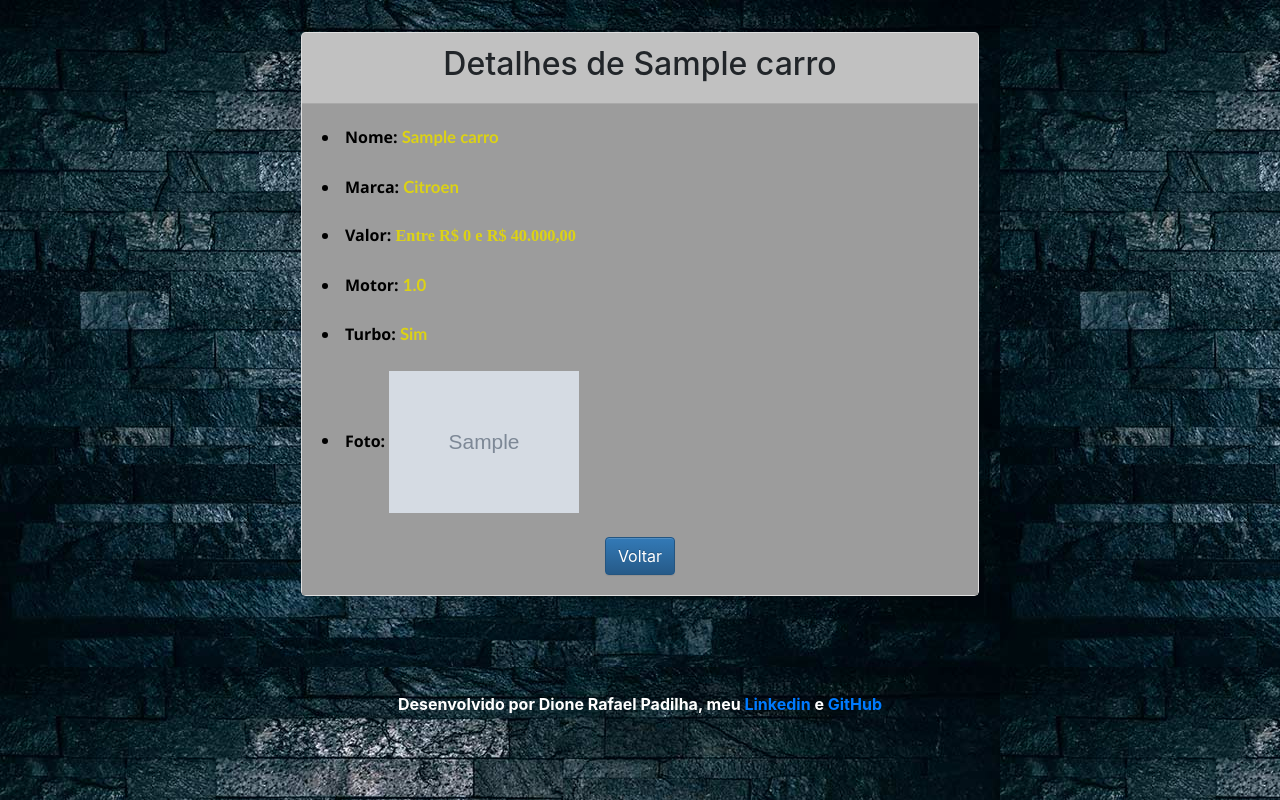
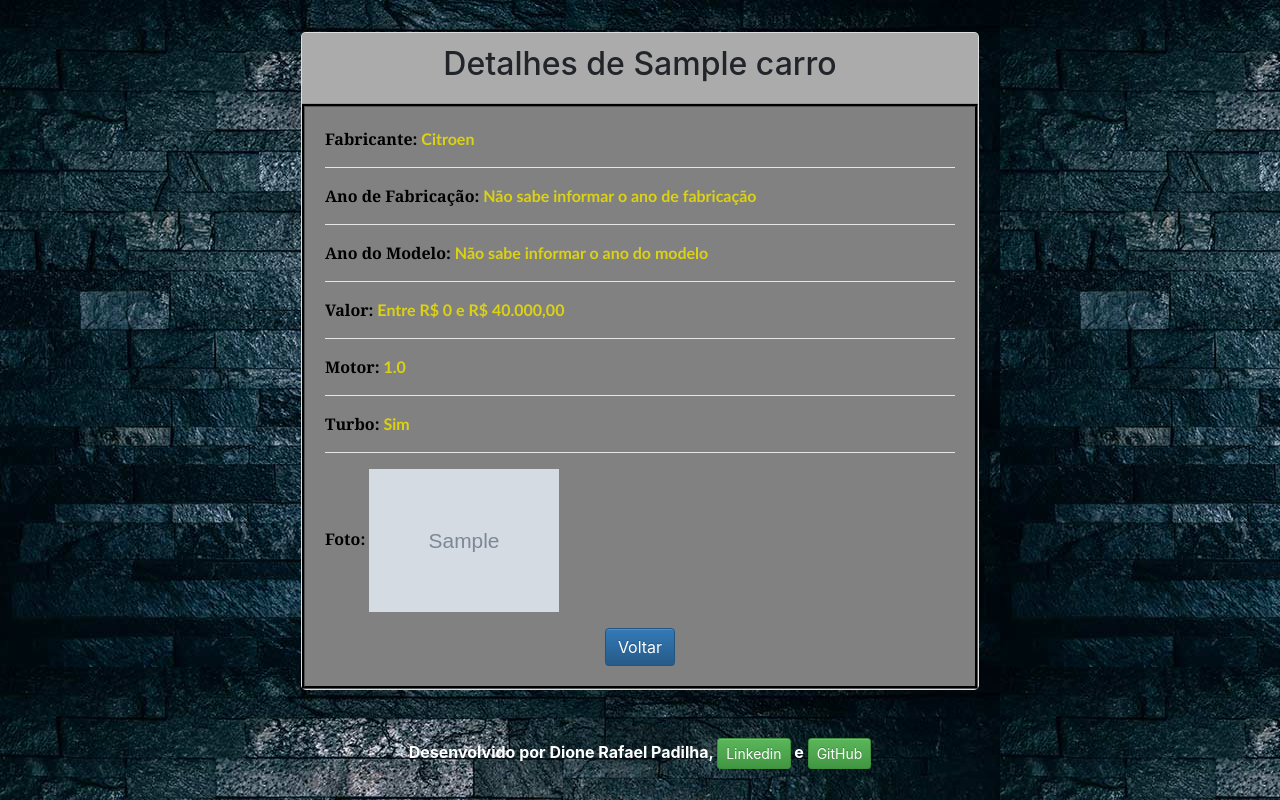
Before and after one commit to Dio30/Projeto_Carros, a Django app: page /carros/detalhes/1/ in a window 1280 px wide. Run offline with Django 4.2, Linux system fonts and the light colour scheme; a user stored in the database is signed in; tables that the repository leaves empty hold one stand-in row (values such as "Sample post"); grey boxes marked "Sample" are stand-in pictures; some libraries are stand-ins or nearby versions.

Commit message:
fix details and more

```diff
--- a/carros/views.py
+++ b/carros/views.py
@@ -40,7 +40,7 @@ class CarrosDetail(LoginRequiredMixin, DetailView): # para mostrar os itens em d
 
 class CarrosNew(LoginRequiredMixin, SuccessMessageMixin, CreateView): # para criar itens novos
     model = Carros
-    fields = ['nome_do_carro', 'marcas_de_carros', 'valor_do_carro', 'modelos_de_carros', 'motorizacao','fotos_de_carros']
+    fields = ['nome_do_carro', 'ano_de_fabricacao', 'ano_do_modelo', 'marcas_de_carros', 'valor_do_carro', 'modelos_de_carros', 'motorizacao','fotos_de_carros']
     success_url = reverse_lazy('lista')
     success_message = 'Carro adicionado com sucesso'
     login_url = reverse_lazy('login')
@@ -57,7 +57,7 @@ class CarrosNew(LoginRequiredMixin, SuccessMessageMixin, CreateView): # para cri
 
 class CarrosUpdate(LoginRequiredMixin, SuccessMessageMixin, UpdateView): # para editar os itens
     model = Carros
-    fields = ['nome_do_carro', 'marcas_de_carros', 'valor_do_carro', 'modelos_de_carros', 'motorizacao','fotos_de_carros']
+    fields = ['nome_do_carro', 'ano_de_fabricacao', 'ano_do_modelo', 'marcas_de_carros', 'valor_do_carro', 'modelos_de_carros', 'motorizacao','fotos_de_carros']
     success_url = reverse_lazy('lista')
     success_message = 'Carro atualizado com sucesso'
     login_url = reverse_lazy('login')
--- a/static/mystyle.css
+++ b/static/style.css
@@ -34,7 +34,7 @@ body{
 }
 
 .icon-trash{
-    color: rgb(192, 191, 191);
+    color: rgb(255, 251, 251);
 }
 
 .mybtn{
@@ -51,12 +51,19 @@ body{
 }
 
 .mycardheader{
-    background-color: #c1c1c1;
+    background-color: #ababab;
 }
 
 .mybody{
     background-color: #9c9c9c;
     font-weight: bold;
+}
+
+.mybodydetail{
+  background-color: #818181;
+  font-weight: bold;
+  border-style: groove;
+  border-color: #000000;
 }
 
 .footer{
@@ -74,25 +81,39 @@ body{
 .text-muted {
     color: #000000!important;
     font-size: 85%;
-    text-align:start;
+    font-weight: bold;
+    font-family:Verdana, Geneva, Tahoma, sans-serif;
+}
+
+.myindice{
+    color: #000000;
+    font-family: Cambria, Cochin, Georgia, Times, 'Times New Roman', serif;
+    font-size: 100%;
 }
 
 .mydetail{
     color: #dcd214;
     font-family:'Trebuchet MS', 'Lucida Sans Unicode', 'Lucida Grande', 'Lucida Sans', Arial, sans-serif ;
-    font-size: 105%;
-}
-
-.myindice{
-    color: #000000;
-    font-family:'Segoe UI', Tahoma, Geneva, Verdana, sans-serif;
     font-size: 100%;
 }
 
-.myvalor_do_carro{
-    color: #dcd214;
-    font-family:'Times New Roman', Times, serif ;
-    font-size: 102%;
+.table-responsive{
+  overflow-x: hidden;
+  overflow-y: hidden
+}
+
+.table td{
+  padding-left: 0.50rem;
+  padding-right: 0.50rem;
+  padding-top: 0.50rem;
+  padding-bottom: 0.50rem;
+}
+
+.table th{
+  padding-left: 0.50rem;
+  padding-right: 0.50rem;
+  padding-top: 0.50rem;
+  padding-bottom: 0.50rem;
 }
 
 .my_h2{
@@ -106,6 +127,18 @@ body{
 .mytext_perfil{
     color: #ffffff;
     color-scheme: dark;
+}
+
+.mytext{ /* tive que fazer essa class separada pois não consegui integra-la ao invalid-feedback */
+  color:#c41f1f;
+  font-size: 85%;
+  font-family:Verdana, Geneva, Tahoma, sans-serif;
+}
+
+.invalid-feedback{
+  color:#c41f1f;
+  font-size: 85%;
+  font-family:Verdana, Geneva, Tahoma, sans-serif;
 }
 
 .form-signin {
--- a/templates/base.html
+++ b/templates/base.html
@@ -11,7 +11,7 @@
     <link rel="stylesheet" href="https://cdn.jsdelivr.net/npm/bootstrap-select@1.13.14/dist/css/bootstrap-select.min.css">
     <link rel="stylesheet" href="https://maxcdn.bootstrapcdn.com/font-awesome/4.7.0/css/font-awesome.min.css">
     <link rel="stylesheet" href="https://maxcdn.bootstrapcdn.com/bootstrap/3.3.7/css/bootstrap-theme.min.css">
-    <link rel="stylesheet" type="text/css" media="screen" href="{% static 'mystyle.css' %}">
+    <link rel="stylesheet" type="text/css" media="screen" href="{% static 'style.css' %}">
 
 </head>
 <body>
--- a/templates/carros/carros_confirm_delete.html
+++ b/templates/carros/carros_confirm_delete.html
@@ -28,9 +28,9 @@
 <footer class="footer">
     <div class="container">
         <br><br><br><br><br><br><br>
-        <center><span class="text">Desenvolvido por Dione Rafael Padilha, meu
-            <a href="https://www.linkedin.com/in/dione-padilha-a99864234/" target="_blank">Linkedin</a> e
-            <a href="https://github.com/Dio30" target="_blank">GitHub</a></span></center></span></center>
+        <center><span class="text">Desenvolvido por Dione Rafael Padilha,
+            <a href="https://www.linkedin.com/in/dione-padilha-a99864234/" target="_blank" class="btn btn-success btn-sm">Linkedin</a> e
+            <a href="https://github.com/Dio30" target="_blank" class="btn btn-success btn-sm">GitHub</a></span></center>
     </div>
 </footer>
 {% endblock %}
--- a/templates/carros/carros_detail.html
+++ b/templates/carros/carros_detail.html
@@ -18,15 +18,18 @@
                     <div class="card-header justify-content-center mycardheader">
                         <h2 class="font-weight-dark my-8 text-center">Detalhes de {{ object.nome_do_carro }}</h2>
                     </div>
-                    <div class="card-body mybody">
-                        <b class="myindice"><li>Nome:<b class="mydetail"> {{ object.nome_do_carro }}</li></b><br>
-                        <li>Marca:<b class="mydetail"> {{ object.marcas_de_carros }}</li></b><br>
-                        <li>Valor:<b class="myvalor_do_carro"> {{ object.valor_do_carro }}</li></b><br>
-                        <li>Motor:<b class="mydetail"> {{ object.modelos_de_carros }}</li></b><br>
-                        <li>Turbo:<b class="mydetail"> {{ object.motorizacao }}</li></b><br>
-                        <li>Foto: <img src="{{ object.image_url|default_if_none:'#' }}" style="max-width:190px" alt=""
-                        title="Foto de {{ user.username }}" crossorigin="anonymous"></li></b><br>
-                        <center><a href="{% url 'lista' %}" class="btn btn-primary">Voltar</a></center>
+                    <div class="card-body mybodydetail">
+                        <div class="table-responsive">
+                            <b class="myindice"><p>Fabricante:<b class="mydetail"> {{ object.marcas_de_carros }}</b></p><hr color="white">
+                            <p>Ano de Fabricação:<b class="mydetail"> {{ object.ano_de_fabricacao }}</b></p><hr color="white">
+                            <p>Ano do Modelo:<b class="mydetail"> {{ object.ano_do_modelo }}</b></p><hr color="white">
+                            <p>Valor:<b class="mydetail"> {{ object.valor_do_carro }}</b></p><hr color="white">
+                            <p>Motor:<b class="mydetail"> {{ object.modelos_de_carros }}</b></p><hr color="white">
+                            <p>Turbo:<b class="mydetail"> {{ object.motorizacao }}</b></p><hr color="white">
+                            <p>Foto: <img src="{{ object.image_url|default_if_none:'#' }}" style="max-width:190px" alt=""
+                            title="Foto de {{ user.username }}" crossorigin="anonymous"></p></b>
+                            <center><a href="{% url 'lista' %}" class="btn btn-primary">Voltar</a></center>
+                        </div>
                     </div>
                 </div>
             </div>
@@ -39,10 +42,9 @@
 {% block footer %}
 <footer class="footer">
     <div class="container">
-        <br><br>
-        <center><span class="text">Desenvolvido por Dione Rafael Padilha, meu
-            <a href="https://www.linkedin.com/in/dione-padilha-a99864234/" target="_blank">Linkedin</a> e
-            <a href="https://github.com/Dio30" target="_blank">GitHub</a></span></center></span></center>
+        <center><span class="text">Desenvolvido por Dione Rafael Padilha,
+            <a href="https://www.linkedin.com/in/dione-padilha-a99864234/" target="_blank" class="btn btn-success btn-sm">Linkedin</a> e
+            <a href="https://github.com/Dio30" target="_blank" class="btn btn-success btn-sm">GitHub</a></span></center>
     </div>
 </footer>
 {% endblock %}
--- a/templates/carros/carros_form.html
+++ b/templates/carros/carros_form.html
@@ -25,9 +25,9 @@
 <footer class="footer">
     <div class="container">
         <br><br>
-        <center><span class="text">Desenvolvido por Dione Rafael Padilha, meu
-            <a href="https://www.linkedin.com/in/dione-padilha-a99864234/" target="_blank">Linkedin</a> e
-            <a href="https://github.com/Dio30" target="_blank">GitHub</a></span></center></span></center>
+        <center><span class="text">Desenvolvido por Dione Rafael Padilha,
+            <a href="https://www.linkedin.com/in/dione-padilha-a99864234/" target="_blank" class="btn btn-success btn-sm">Linkedin</a> e
+            <a href="https://github.com/Dio30" target="_blank" class="btn btn-success btn-sm">GitHub</a></span></center>
     </div>
 </footer>
 {% endblock %}
--- a/templates/carros/carros_list.html
+++ b/templates/carros/carros_list.html
@@ -103,9 +103,9 @@
 <footer class="footer">
     <div class="container">
         <br><br>
-        <center><span class="text">Desenvolvido por Dione Rafael Padilha, meu
-        <a href="https://www.linkedin.com/in/dione-padilha-a99864234/" target="_blank">Linkedin</a> e
-        <a href="https://github.com/Dio30" target="_blank">GitHub</a></span></center>
+        <center><span class="text">Desenvolvido por Dione Rafael Padilha,
+        <a href="https://www.linkedin.com/in/dione-padilha-a99864234/" target="_blank" class="btn btn-success btn-sm">Linkedin</a> e
+        <a href="https://github.com/Dio30" target="_blank" class="btn btn-success btn-sm">GitHub</a></span></center><br>
     </div>
 </footer>
 {% endblock %}
--- a/templates/carros/perfil.html
+++ b/templates/carros/perfil.html
@@ -51,9 +51,9 @@
 <footer class="footer">
     <div class="container">
         <br><br>
-        <center><span class="text">Desenvolvido por Dione Rafael Padilha, meu
-            <a href="https://www.linkedin.com/in/dione-padilha-a99864234/" target="_blank">Linkedin</a> e
-            <a href="https://github.com/Dio30" target="_blank">GitHub</a></span></center></span></center>
+        <center><span class="text">Desenvolvido por Dione Rafael Padilha,
+            <a href="https://www.linkedin.com/in/dione-padilha-a99864234/" target="_blank" class="btn btn-success btn-sm">Linkedin</a> e
+            <a href="https://github.com/Dio30" target="_blank" class="btn btn-success btn-sm">GitHub</a></span></center>
     </div>
 </footer>
 {% endblock %}
--- a/templates/register.html
+++ b/templates/register.html
@@ -3,8 +3,6 @@
 {% load static %}
 
 {% load crispy_forms_tags %}
-
-{% crispy form form.helper %}
 
 {% load humanize %}
 
@@ -26,8 +24,8 @@
                         <form method="POST" action="{% url 'cadastro' %}" autocomplete="off">
                             {% csrf_token %}
                             {{ form|crispy }}
-                            <center><button type="submit" class="col-md-6 btn btn-primary">Cadastrar</button>
-                            <a href="{% url 'login' %}" class="col-md-6 btn btn-info mybtn mt-2">Voltar</a></center>
+                            <button type="submit" class="btn btn-primary mx-2">Cadastrar</button>
+                            <a href="{% url 'login' %}" class="btn btn-info mybtn mx-2">Voltar</a>
                         </form>
                     </div>
                 </div>
--- a/templates/registration/change_password.html
+++ b/templates/registration/change_password.html
@@ -45,9 +45,9 @@
 {% block footer %}
 <footer class="footer">
     <div class="container">
-        <center><span class="text">Desenvolvido por Dione Rafael Padilha, meu
-            <a href="https://www.linkedin.com/in/dione-padilha-a99864234/" target="_blank">Linkedin</a> e
-            <a href="https://github.com/Dio30" target="_blank">GitHub</a></span></center></span></center>
+        <center><span class="text">Desenvolvido por Dione Rafael Padilha,
+            <a href="https://www.linkedin.com/in/dione-padilha-a99864234/" target="_blank" class="btn btn-success btn-sm">Linkedin</a> e
+            <a href="https://github.com/Dio30" target="_blank" class="btn btn-success btn-sm">GitHub</a></span></center>
     </div>
 </footer>
 {% endblock %}
--- a/templates/registration/password_reset.html
+++ b/templates/registration/password_reset.html
@@ -49,9 +49,9 @@
 <footer class="footer">
     <div class="container">
         <br><br><br><br>
-        <center><span class="text">Desenvolvido por Dione Rafael Padilha, meu
-            <a href="https://www.linkedin.com/in/dione-padilha-a99864234/" target="_blank">Linkedin</a> e
-            <a href="https://github.com/Dio30" target="_blank">GitHub</a></span></center></span></center>
+        <center><span class="text">Desenvolvido por Dione Rafael Padilha,
+            <a href="https://www.linkedin.com/in/dione-padilha-a99864234/" target="_blank" class="btn btn-success btn-sm">Linkedin</a> e
+            <a href="https://github.com/Dio30" target="_blank" class="btn btn-success btn-sm">GitHub</a></span></center>
     </div>
 </footer>
 {% endblock %}
--- a/templates/registration/password_reset_complete.html
+++ b/templates/registration/password_reset_complete.html
@@ -25,9 +25,9 @@
 <footer class="footer">
     <div class="container">
         <br><br><br><br><br><br><br><br><br><br><br><br>
-        <center><span class="text">Desenvolvido por Dione Rafael Padilha, meu
-            <a href="https://www.linkedin.com/in/dione-padilha-a99864234/" target="_blank">Linkedin</a> e
-            <a href="https://github.com/Dio30" target="_blank">GitHub</a></span></center></span></center>
+        <center><span class="text">Desenvolvido por Dione Rafael Padilha,
+            <a href="https://www.linkedin.com/in/dione-padilha-a99864234/" target="_blank" class="btn btn-success btn-sm">Linkedin</a> e
+            <a href="https://github.com/Dio30" target="_blank" class="btn btn-success btn-sm">GitHub</a></span></center>
     </div>
 </footer>
 {% endblock %}
--- a/templates/registration/password_reset_confirm_view.html
+++ b/templates/registration/password_reset_confirm_view.html
@@ -44,9 +44,9 @@
 {% block footer %}
 <footer class="footer">
     <div class="container">
-        <center><span class="text">Desenvolvido por Dione Rafael Padilha, meu
-            <a href="https://www.linkedin.com/in/dione-padilha-a99864234/" target="_blank">Linkedin</a> e
-            <a href="https://github.com/Dio30" target="_blank">GitHub</a></span></center></span></center>
+        <center><span class="text">Desenvolvido por Dione Rafael Padilha,
+            <a href="https://www.linkedin.com/in/dione-padilha-a99864234/" target="_blank" class="btn btn-success btn-sm">Linkedin</a> e
+            <a href="https://github.com/Dio30" target="_blank" class="btn btn-success btn-sm">GitHub</a></span></center>
     </div>
 </footer>
 {% endblock %}
```
Also changed, not shown: carros/models.py (+77 -1 lines), templates/registration/login.html (+6 -6 lines), templates/registration/password_reset_done.html (+3 -4 lines), usuarios/forms.py (+6 -7 lines), carros/migrations/0020_carros_ano_de_fabricacao_carros_ano_do_modelo.py (added), carros/migrations/0021_alter_carros_ano_de_fabricacao_and_more.py (added), carros/migrations/0022_alter_carros_ano_de_fabricacao_and_more.py (added). Lines whose indentation alone changed are shown as unchanged.
